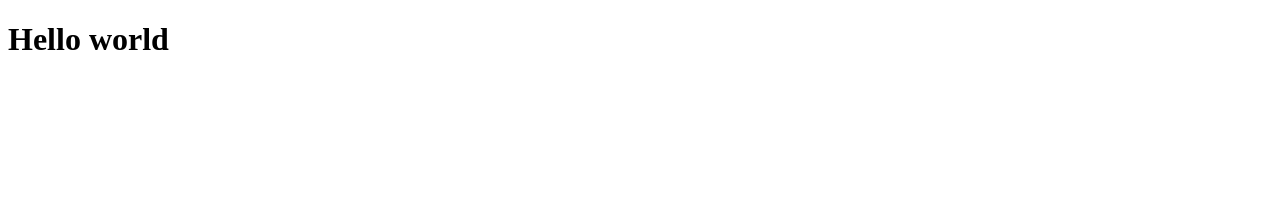
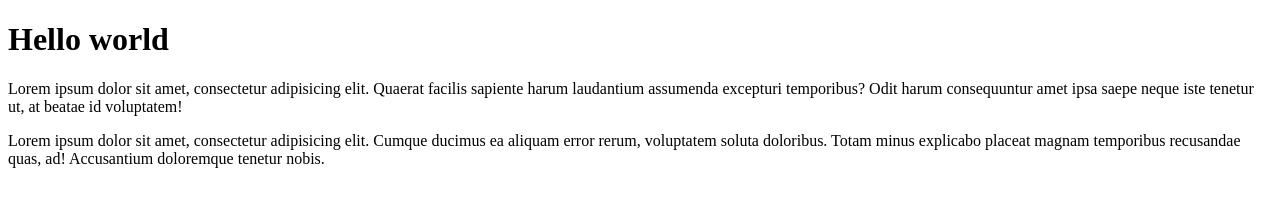
Before and after one commit to bezdvor/bezdvor_reposNEW, a plain HTML site: page index.html in a window 1280 px wide. Drawn offline with Linux system fonts and the light colour scheme.

Commit message:
index.html

```diff
--- a/index.html
+++ b/index.html
@@ -6,5 +6,7 @@
 </head>
 <body>
     <h1>Hello world</h1>
+    <p>Lorem ipsum dolor sit amet, consectetur adipisicing elit. Quaerat facilis sapiente harum laudantium assumenda excepturi temporibus? Odit harum consequuntur amet ipsa saepe neque iste tenetur ut, at beatae id voluptatem!</p>
+    <p>Lorem ipsum dolor sit amet, consectetur adipisicing elit. Cumque ducimus ea aliquam error rerum, voluptatem soluta doloribus. Totam minus explicabo placeat magnam temporibus recusandae quas, ad! Accusantium doloremque tenetur nobis.</p>
 </body>
 </html>
```
